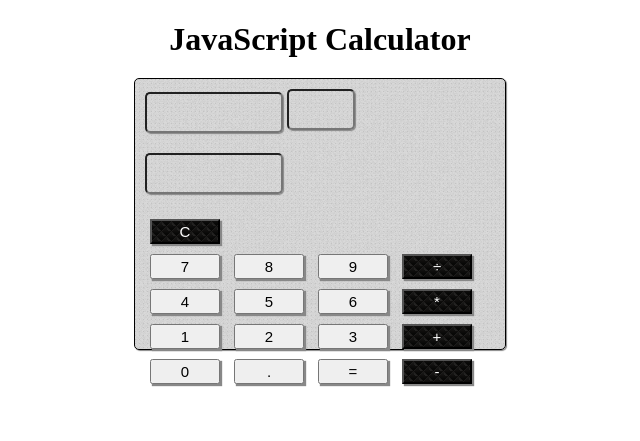
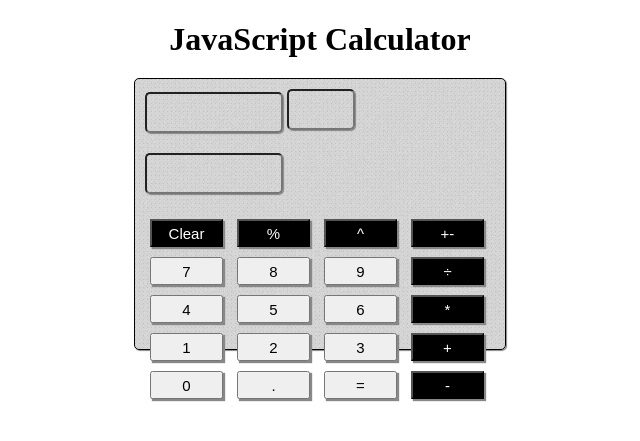
Before and after one commit to emilyrodriguez/codeup.dev, a PHP site: page /calculator.html in a window 1280 px wide. Shown: the top 441 px of the page, without its empty margins (320-960 px from the left). Run offline with PHP 8.4, Linux system fonts and the light colour scheme.

Commit message:
added clear and percentage functionality. Added buttons for future operation functionality.

```diff
--- a/public/CSS/calculator.css
+++ b/public/CSS/calculator.css
@@ -8,11 +8,9 @@ h1 {
     padding: 10px;
     border: 1px solid black;
     margin: auto;
-    align-items: center;
     background-image: url("../img/squared_metal.png");
     border-radius: 5px;
     box-shadow: 1px 1px 1px #888888;
-
 }
 
 #leftSide, #rightSide {
@@ -37,17 +35,16 @@ h1 {
 	font-size: 24px;
 }
 
-
 button.btn.btn-info.btn-m {
-	width: 70px;
-	height: 25px;
+	width: 73px;
+	height: 28px;
 	margin: 5px;
 	font-size: 15px;
 	text-align: center;
 	margin-left: 5px;
 	box-shadow: 2px 2px 1px #888888;
 }
-button.btn.btn-info.btn-m.signs, #clear-bttn {
-	background-image: url("../img/gun_metal.png");
+button.btn.btn-info.btn-m.signs, #clear-bttn, #posNeg-bttn, #percent-bttn, #exponent-bttn {
+	background-color: #000;
 	color: white;
 }
--- a/public/calculator.html
+++ b/public/calculator.html
@@ -15,9 +15,12 @@
 
 			<div class="keypad">
 				<div id="row-one">
-					<button type="button" class="btn btn-info btn-m digits" id="clear-bttn" value="C">C</button>
+					<button type="button" class="btn btn-info btn-m" id="clear-bttn" value="Clear">Clear</button>
+					<button type="button" class="btn btn-info btn-m signs" id="percent-bttn" value="%">%</button>
+					<button type="button" class="btn btn-info btn-m signs" id="exponent-bttn" value="^">^</button>
+					<button type="button" class="btn btn-info btn-m signs" id="posNeg-bttn" value="+-">+-</button>
+
 				</div>
-
 				<div id="row-two">
 					<button type="button" class="btn btn-info btn-m digits" value="7">7</button>
 					<button type="button" class="btn btn-info btn-m digits" value="8">8</button>
--- a/public/js/calculator.js
+++ b/public/js/calculator.js
@@ -1,28 +1,26 @@
 "use strict";
-		var leftSide = document.getElementById("leftSide");
-		var operator = document.getElementById("operator");
-		var rightSide = document.getElementById("rightSide");
+(function() {})
+	var leftSide = document.getElementById("leftSide");
+	var operator = document.getElementById("operator");
+	var rightSide = document.getElementById("rightSide");
 
-	var numberButtons = document.getElementsByClassName("digits");
 	function pressNumberButton() {
+		var numberButtons = document.getElementsByClassName("digits");
 		for (var i = 0; i < numberButtons.length; i++) {
 			numberButtons[i].addEventListener('click', sendNumberToTop);
 		}
 	}
 	function sendNumberToTop() {
-
-
 		if (operator.value == '') {
 			leftSide.value += this.getAttribute("value");
 		} else {
-
 			rightSide.value += this.getAttribute("value");
-		}
+			}
 		}
 		pressNumberButton();
 
-	var operationButtons = document.getElementsByClassName("signs");
 	function pressSignButton() {
+		var operationButtons = document.getElementsByClassName("signs");
 		for (var i = 0; i < operationButtons.length; i++) {
 			operationButtons[i].addEventListener('click', sendSignToTop);
 		}
@@ -34,25 +32,12 @@
 		pressSignButton();
 
 
-	// function clearDisplay() {
-
- // 		var clearDisplay = document.getElementById('display');
- // 			clearDisplay.innerHTML = "0";
- // 			clearDisplay.value = '0';
-
- // 		if (leftSide !== '' && rightSide !== ''){
- // 		    window.addEventListener('click', clearDisplay);
- // 		}
- // 		else {
- // 		    window.attachEvent('click', clearDisplay);
- // 		}
-	// }
-
 // math operations
 	 function equals() {
 	 	var equalsButton = document.getElementById("equals");
 	 	equalsButton.addEventListener('click', math);
 	 }
+
 	function math() {
 		var x = leftSide.value;
 		var y = operator.value;
@@ -62,17 +47,36 @@
 		if (y == "+") {
 			result = parseFloat(x) + parseFloat(z);
 		} else if (y == "-") {
-			result = x - z;
+			result = parseFloat(x) - parseFloat(z);
 		} else if (y == "/") {
-			result = x / z;
+			result = parseFloat(x) / parseFloat(z);
 		} else if (y == "*") {
-			result = x * z;
+			result = parseFloat(x) * parseFloat(z);
+		} else if (y == "%") {
+			result = (parseFloat(x) * .01);
 		}
+
+
+
+
 		leftSide.value = result;
-		console.log(result);
+		rightSide.value = "";
+		operator.value = "";
 
-	 }
+	}
 	 	equals();
+
+	function clearDisplay() {
+		var clearButton = document.getElementById("clear-bttn");
+		clearButton.addEventListener('click', function() {
+			leftSide.value = '';
+			operator.value = '';
+			rightSide.value = '';
+		});
+	}
+		clearDisplay();
+
+
 
 // 	function insertDecimal() {
 // 	    var display = document.getElementById('leftSide');
@@ -80,9 +84,3 @@
 // 	    if (display.value.indexOf('.') === -1) {
 // 	    	display.value += '.';
 // 	}
-// 	function calculate() {
-// 	    var display = document.getElementById('rightSide');
-// 	    	display.value = operation(+ storedNum, + display.value);
-// 	    	calcFinished = true;
-// 	    	operation = operations.none;
-// 	}
```
